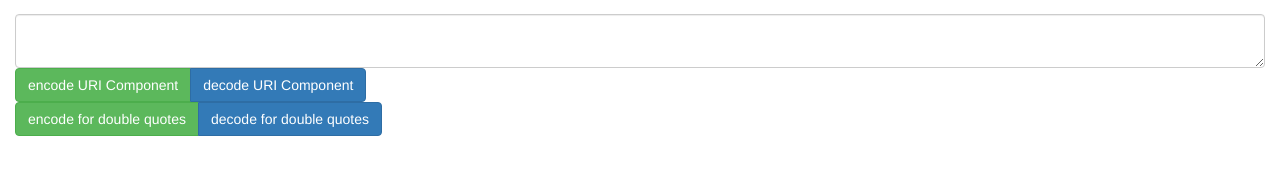
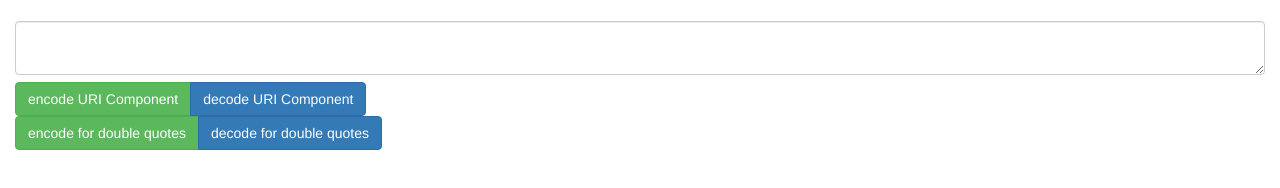
Before and after one commit to kahwee/untangle, a plain HTML site: page index.html in a window 1280 px wide. Drawn offline with nearby package versions, Linux system fonts and the light colour scheme.

Commit message:
padding and such

```diff
--- a/index.html
+++ b/index.html
@@ -7,12 +7,12 @@
 </head>
 <body style="margin-top: 1em;">
 	<div class="container-fluid">
-		<div class="row">
+		<div class="row" style="margin-top: .5em;">
 			<div class="col-md-12">
 				<textarea class="form-control" id="snippet"></textarea>
 			</div>
 		</div>
-		<div class="row">
+		<div class="row" style="margin-top: .5em;">
 			<div class="col-md-12">
 				<div class="btn-group" role="group">
 					<button class="btn btn-success" type="button" id="encodeURIComponent">encode URI Component</button>
```
Also changed, not shown: 2 other files.
